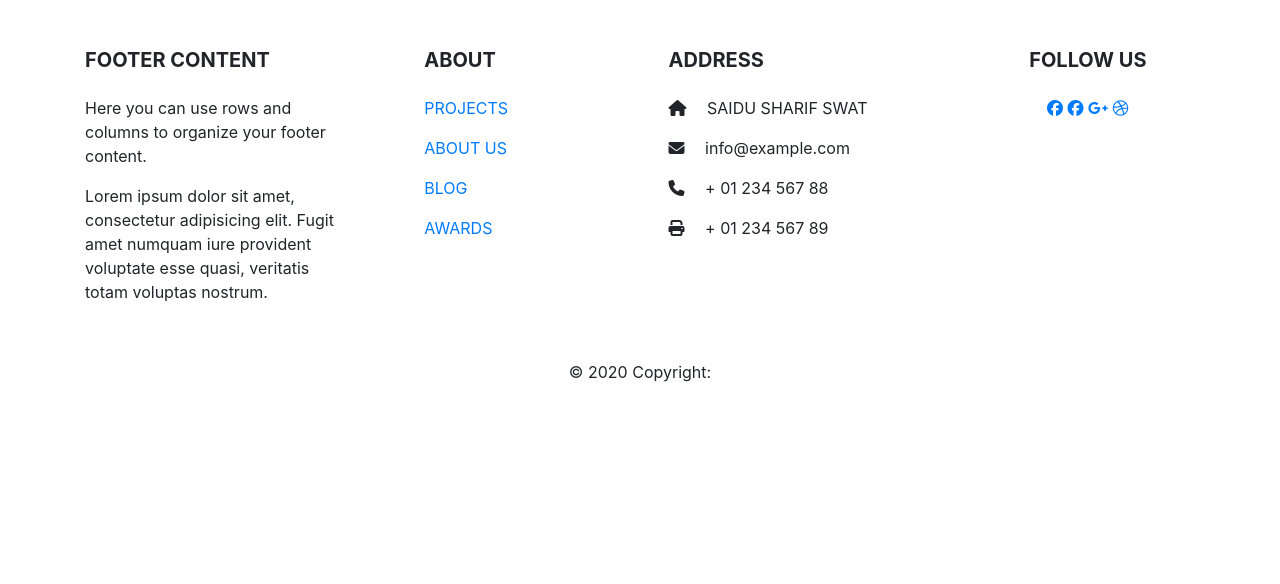
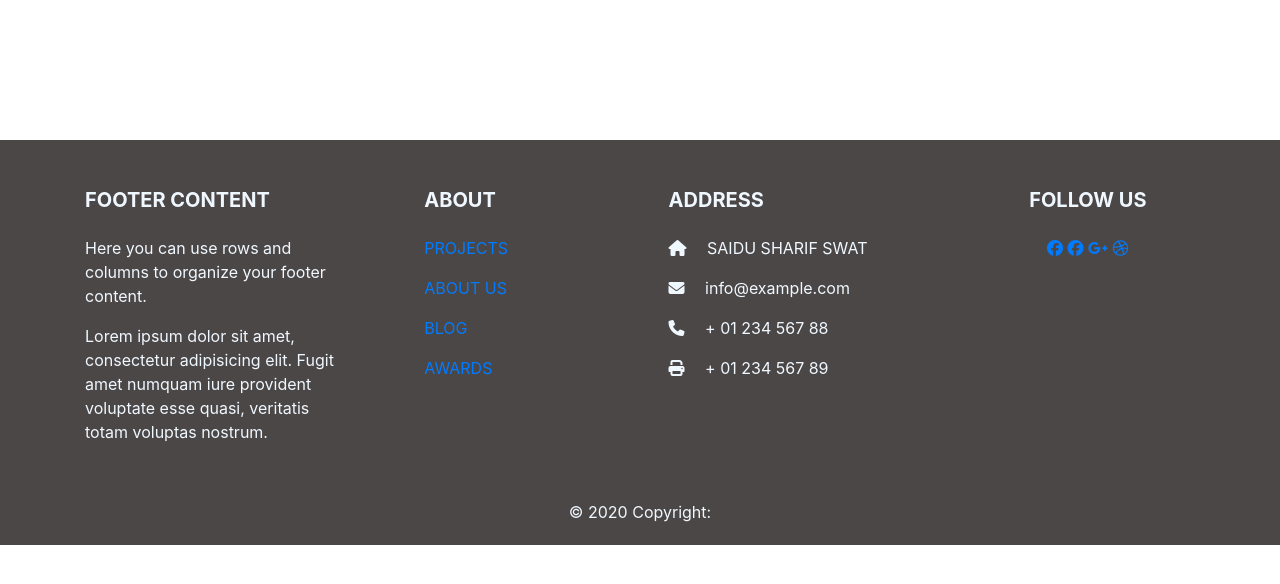
Before and after one commit to bakarfreelancer/jcswat, a PHP site: page / in a window 1280 px wide. Shown: the part 97-681 px from the top of the page. Run offline with PHP 8.4, Linux system fonts and the light colour scheme; some libraries are stand-ins or nearby versions.

Commit message:
updated footer css

```diff
--- a/assets/css/style.css
+++ b/assets/css/style.css
@@ -5,3 +5,10 @@
 .selector-for-some-widget {
     box-sizing: content-box;
 }
+/* footer */
+footer{
+  background-color: rgb(76, 71, 71) ;
+  color: aliceblue;
+  padding-bottom: 5px;
+  margin-top: 140px;
+}
```
